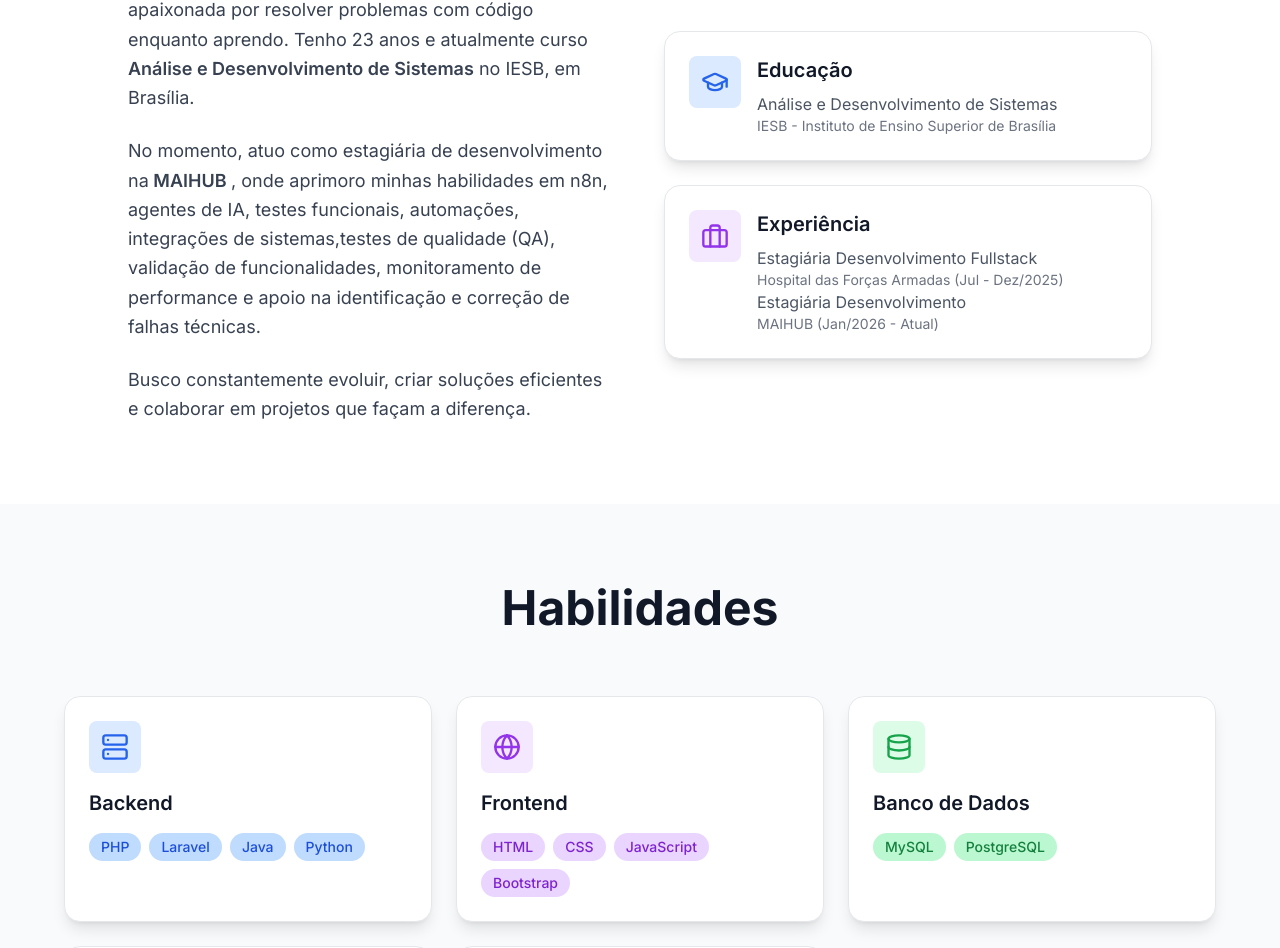
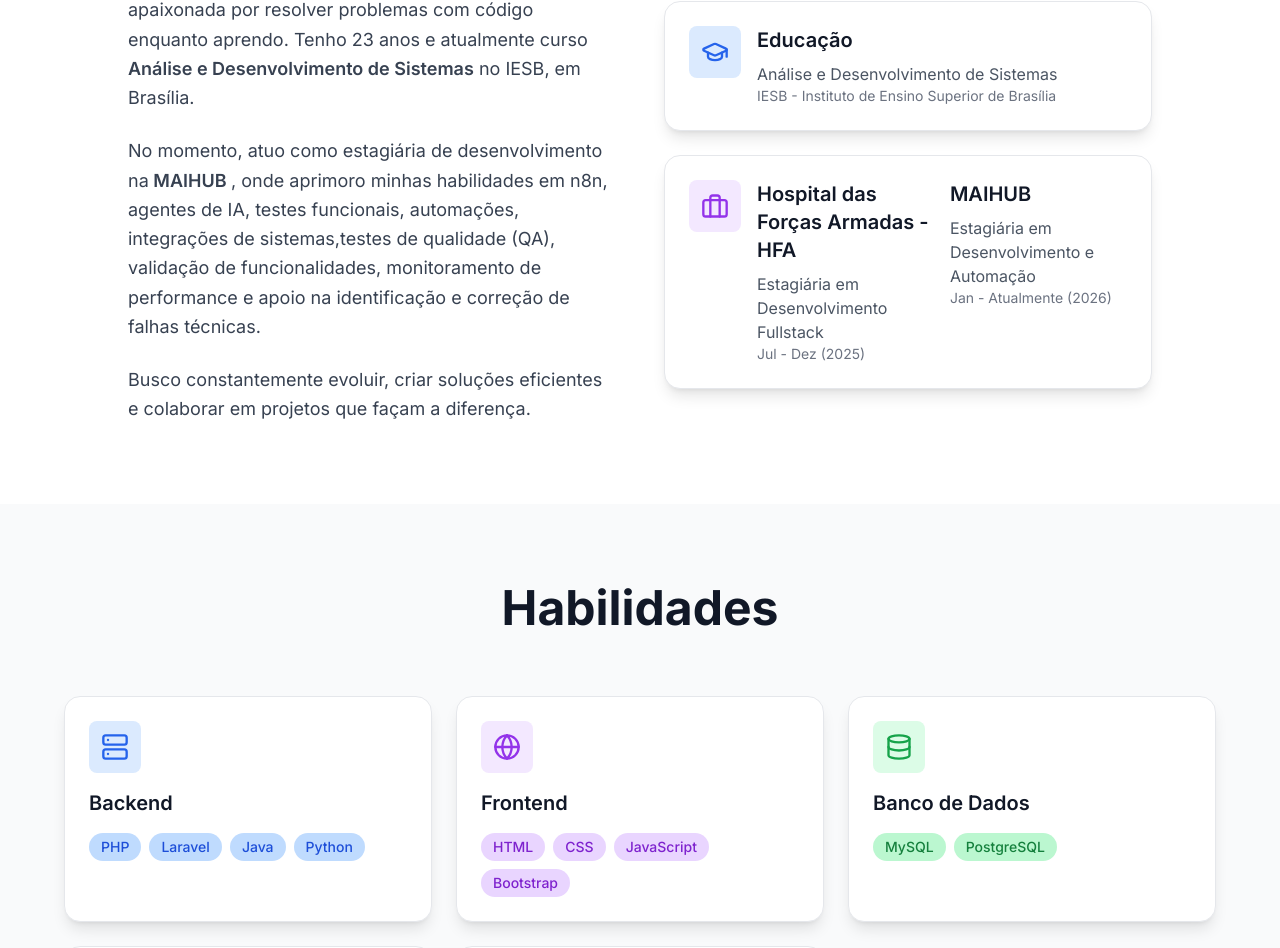
Before and after one commit to DanielaThais/Portfolio-Daniela, a React (Vite) app: page / in a window 1280 px wide. Shown: the part 1026-1974 px from the top of the page. Built offline with nearby package versions, Linux system fonts and the light colour scheme.

Commit message:
Update job titles and descriptions in About component

```diff
--- a/src/components/About.tsx
+++ b/src/components/About.tsx
@@ -52,18 +52,21 @@ export function About() {
                   <Briefcase className="text-purple-600 dark:text-purple-400" size={28} />
                 </div>
                 <div>
-                  <h3 className="text-xl font-semibold mb-2 text-gray-900 dark:text-white">Experiência</h3>
+                  <h3 className="text-xl font-semibold mb-2 text-gray-900 dark:text-white">Hospital das Forças Armadas - HFA</h3>
                   <p className="text-gray-600 dark:text-gray-400">
-                    Estagiária Desenvolvimento Fullstack
+                    Estagiária em Desenvolvimento Fullstack
                   </p>
                   <p className="text-sm text-gray-500 dark:text-gray-500">
-                    Hospital das Forças Armadas (Jul - Dez/2025)
+                    Jul - Dez (2025)
                   </p>
+                </div>
+                <div>
+                  <h3 className="text-xl font-semibold mb-2 text-gray-900 dark:text-white">MAIHUB</h3>
                   <p className="text-gray-600 dark:text-gray-400">
-                    Estagiária Desenvolvimento
+                    Estagiária em Desenvolvimento e Automação
                   </p>
                   <p className="text-sm text-gray-500 dark:text-gray-500">
-                    MAIHUB (Jan/2026 - Atual)
+                    Jan - Atualmente (2026)
                   </p>
                 </div>
               </div>
```
